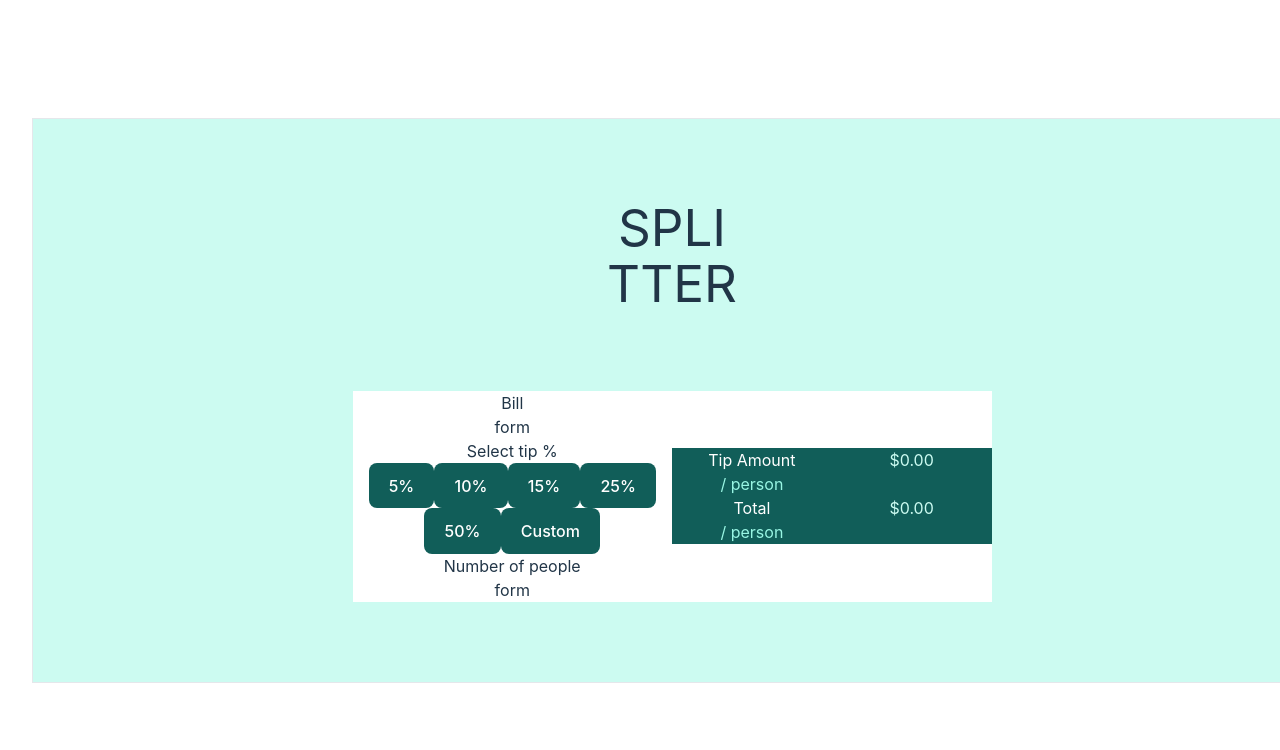
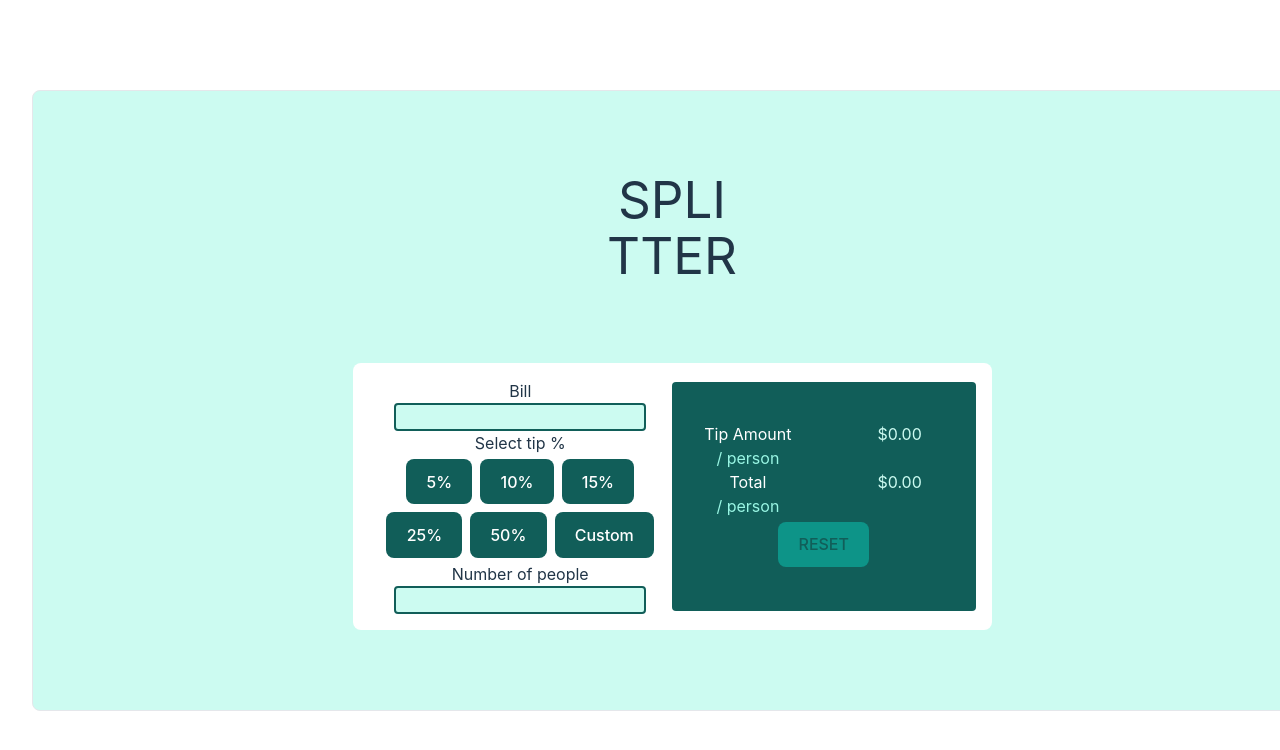
Before and after one commit to kateboyd/sunnyside-landing-page, a React (Vite) app: page / in a window 1280 px wide. Shown: the top 750 px of the page. Built offline with nearby package versions, Linux system fonts and the light colour scheme.

Commit message:
end of day basic layout done

```diff
--- a/src/App.jsx
+++ b/src/App.jsx
@@ -1,17 +1,18 @@
 import './App.css'
+import FormElement from './components/FormElement'
 import TipButton from './components/TipButton'
 import TipCalculatorSection from './components/TipCalculatorSection'
 
 function App() {
   return (
-    <div className="bg-teal-100 border w-screen">
+    <div className="bg-teal-100 border w-screen rounded-lg mx-auto">
       <h1 class="mt-20">SPLI</h1>
       <h1>TTER</h1>
 
-      <div className="bg-white w-1/2 mx-auto my-20 flex">
+      <div className="bg-white w-1/2 mx-auto my-20 flex rounded-lg p-4">
         <div class="w-1/2">
           <h4>Bill</h4>
-          <>form</>
+          <FormElement />
           <h4>Select tip %</h4>
           <TipButton text="5%"/>
           <TipButton text="10%"/>
@@ -20,7 +21,7 @@ function App() {
           <TipButton text="50%"/>
           <TipButton text="Custom"/>
           <h4>Number of people</h4>
-          <>form</>
+          <FormElement />
         </div>
 
         <div class="w-1/2 my-auto">
--- /dev/null
+++ b/src/components/BigButton/index.jsx
@@ -0,0 +1,10 @@
+const BigButton = ({text}) => {
+    return (
+        <>
+            <button class="bg-teal-600 text-teal-800 m-1">{text}</button>
+        </>
+    )
+
+}
+
+export default BigButton
--- /dev/null
+++ b/src/components/FormElement/index.jsx
@@ -0,0 +1,13 @@
+const FormElement = () => {
+    return (
+        <>
+            <form>
+            <label>
+            <input class="bg-teal-100 border-solid border-2 border-teal-800 rounded" type="text" />
+            </label>
+        </form>
+        </>
+        )
+}
+
+export default FormElement
--- a/src/components/TipButton/index.jsx
+++ b/src/components/TipButton/index.jsx
@@ -1,7 +1,8 @@
 const TipButton = ({text}) => {
+
     return (
         <>
-            <button class="bg-teal-800 text-white">{text}</button>
+            <button class="bg-teal-800 text-white m-1">{text}</button>
         </>
     )
 
--- a/src/components/TipCalculatorSection/index.jsx
+++ b/src/components/TipCalculatorSection/index.jsx
@@ -1,10 +1,12 @@
+import BigButton from "../BigButton"
 import TipCalculator from "../TipCalculator"
 
 const TipCalculatorSection = ({}) => {
     return (
-        <div class="bg-teal-800">
+        <div class="bg-teal-800 py-10 rounded">
             <TipCalculator text="Tip Amount" />
             <TipCalculator text= "Total"/>
+            <BigButton text="RESET" />
         </div>
     )
 
```
